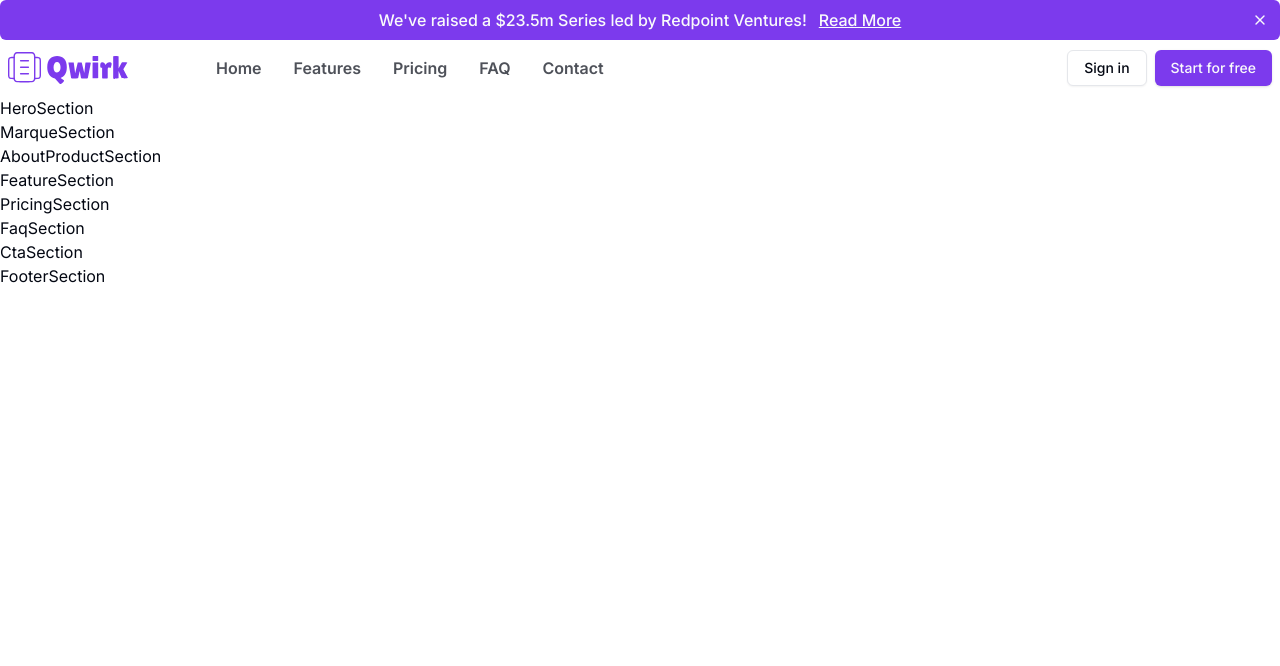
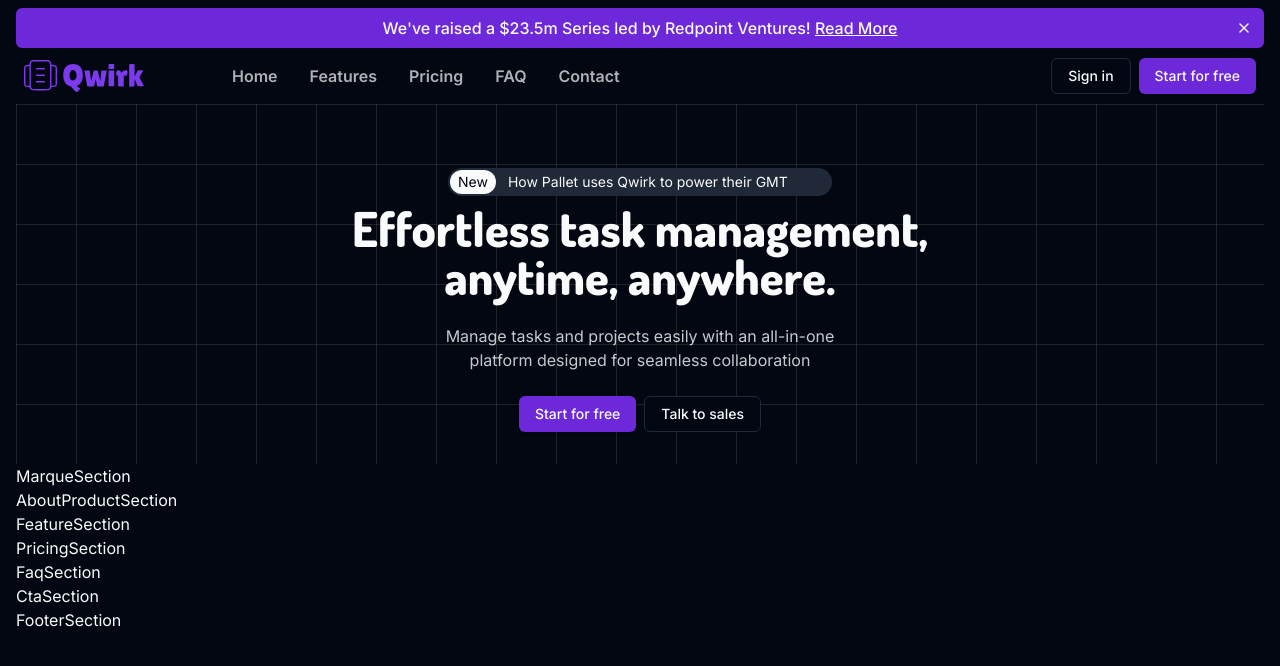
Before and after one commit to Shazzad998/qwirk-landing-page, a Next.js app: page / in a window 1280 px wide. Shown: the top 666 px of the page. Built offline with nearby package versions, Linux system fonts and the light colour scheme.

Commit message:
Hero section partial complete

```diff
--- a/app/layout.tsx
+++ b/app/layout.tsx
@@ -1,9 +1,9 @@
 import type { Metadata } from "next";
-import { Inter, Roboto_Condensed } from 'next/font/google'
+import { Inter, Dosis } from 'next/font/google'
 import "./globals.css";
 
 const inter = Inter({ subsets: ['latin'], variable: '--font-inter', })
-const roboto = Roboto_Condensed({ subsets: ['latin'], variable: '--font-roboto', })
+const dosis = Dosis({ subsets: ['latin'], variable: '--font-dosis', weight:['200','300','400','500','600','700','800'] })
 
 export const metadata: Metadata = {
   title: "Qwirk",
@@ -16,9 +16,9 @@ export default function RootLayout({
   children: React.ReactNode;
 }>) {
   return (
-    <html lang="en">
+    <html lang="en" className="dark">
       <body
-        className={`${inter.variable} ${roboto.variable} font-sans antialiased`}
+        className={`${inter.variable} ${dosis.variable} font-sans antialiased px-4 py-2 max-w-full overflow-hidden`}
       >
         {children}
       </body>
--- a/components/common/Navbar.tsx
+++ b/components/common/Navbar.tsx
@@ -60,7 +60,7 @@ const Navbar = (props: NavbarProps) => {
         </div>
       </div>
       <div className=" flex gap-2 items-center">
-        <div className="hidden md:flex items-center gap-2 ">
+        <div className="hidden sm:flex items-center gap-2 ">
           <Button variant={"outline"}>Sign in</Button>
           <Button>Start for free</Button>
         </div>
--- a/components/sections/AlertSection.tsx
+++ b/components/sections/AlertSection.tsx
@@ -1,4 +1,4 @@
-'use client'
+"use client";
 
 import { XIcon } from "lucide-react";
 import React, { useState } from "react";
@@ -6,24 +6,29 @@ import React, { useState } from "react";
 type AlertSectionProps = {};
 
 const AlertSection = (props: AlertSectionProps) => {
-  const [showAlert, setShowAlert] = useState(true)
+  const [showAlert, setShowAlert] = useState(true);
 
-  if(showAlert){
+  if (showAlert) {
+    return (
+      <div className=" bg-primary font-medium text-primary-foreground block p-2 text-sm md:text-base rounded-md relative">
+        <p className="pr-6 md:pr-0 text-center">
+          {" "}
+          We&apos;ve raised a $23.5m Series led by Redpoint Ventures!{" "}
+          <a href="" className=" underline">
+            Read More
+          </a>
+        </p>
 
-    return (
-      <div className=" bg-primary font-medium text-primary-foreground flex justify-center gap-3 p-2 rounded-md relative">
-        <p> We&apos;ve raised a $23.5m Series led by Redpoint Ventures!</p>
-        <a href="" className=" underline">
-          Read More
-        </a>
-
-        <button onClick={() => setShowAlert(false)} className=" p-1 absolute right-2 top-auto bottom-auto group">
+        <button
+          onClick={() => setShowAlert(false)}
+          className=" p-1 absolute right-2 top-1/2 -translate-y-1/2 group"
+        >
           <XIcon className=" transition-all duration-200 w-4 h-4 group-hover:scale-125" />
         </button>
       </div>
     );
-  }else{
-    return null
+  } else {
+    return null;
   }
 };
 
--- a/components/sections/HeroSection.tsx
+++ b/components/sections/HeroSection.tsx
@@ -1,10 +1,42 @@
+import { Button } from "../ui/button";
 
-type HeroSectionProps = {}
+type HeroSectionProps = {};
 
 const HeroSection = (props: HeroSectionProps) => {
   return (
-    <div>HeroSection</div>
-  )
-}
+    <div
+      className=" py-8 lg:pt-16 text-center"
+      style={{
+        backgroundImage: `linear-gradient(#4040407a 1px, transparent 1px), linear-gradient(to right, #4040407a 1px, transparent 1px)`,
+        backgroundSize: `60px 60px`,
+      }}
+    >
+      <div>
+        <div className=" bg-muted rounded-full p-0.5 text-sm flex items-center gap-x-3 max-w-96 mx-auto mb-2">
+          {" "}
+          <span className=" bg-foreground text-background rounded-full px-2 py-0.5">
+            New
+          </span>{" "}
+          <p className="pr-4 block truncate">
+            How Pallet uses Qwirk to power their GMT{" "}
+          </p>
+        </div>
 
-export default HeroSection
+        <h1 className=" text-4xl font-black font-dosis max-w-xl 2xl:max-w-4xl mx-auto md:text-5xl 2xl:text-6xl mb-4 lg:mb-6">
+          Effortless task management, anytime, anywhere.
+        </h1>
+        <p className=" mx-auto max-w-md text-foreground/80 mb-4 lg:mb-6">
+          Manage tasks and projects easily with an all-in-one platform designed
+          for seamless collaboration
+        </p>
+
+        <div className=" flex gap-2 justify-center items-center flex-wrap">
+          <Button>Start for free</Button>
+          <Button variant={"outline"}> Talk to sales</Button>
+        </div>
+      </div>
+    </div>
+  );
+};
+
+export default HeroSection;
--- a/tailwind.config.ts
+++ b/tailwind.config.ts
@@ -11,7 +11,7 @@ const config: Config = {
   	extend: {
 		fontFamily: {
 			sans: ['var(--font-inter)'],
-			roboto: ['var(--font-roboto)'],
+			dosis: ['var(--font-dosis)'],
 		  },
   		colors: {
   			background: 'hsl(var(--background))',
```
